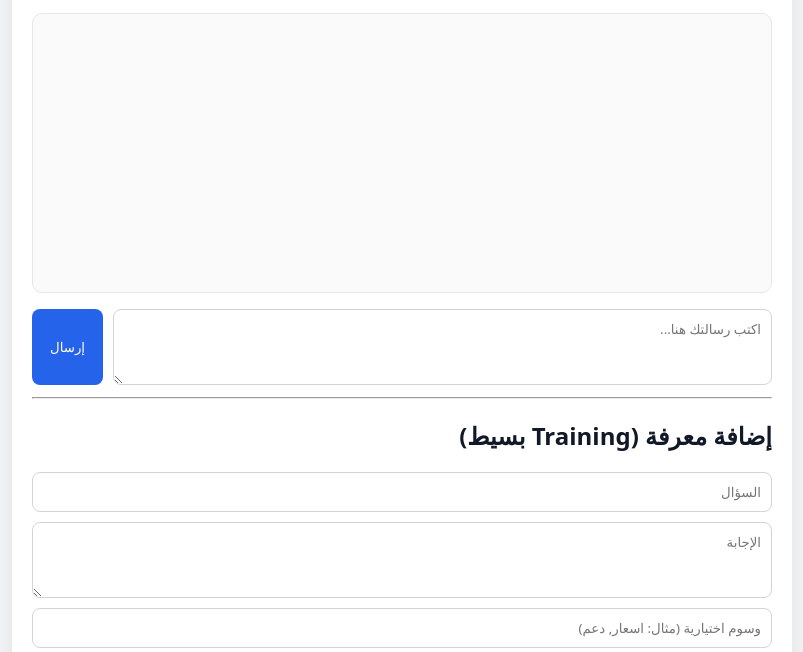
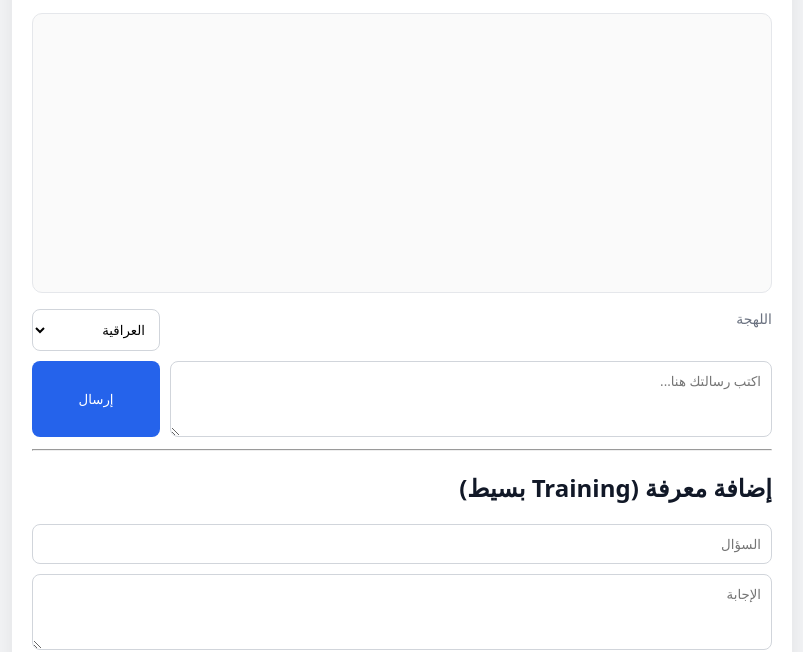
Before and after one commit to theceo25/aboody2025, a website: page public/index.html in a window 1280 px wide. Shown: the part 171-823 px from the top of the page, without its empty margins (238-1041 px from the left). Drawn offline with Linux system fonts and the light colour scheme.

Commit message:
Add Iraqi dialect support with selectable response style

```diff
--- a/public/app.js
+++ b/public/app.js
@@ -6,6 +6,7 @@ const questionInput = document.getElementById("questionInput");
 const answerInput = document.getElementById("answerInput");
 const tagsInput = document.getElementById("tagsInput");
 const chatBox = document.getElementById("chatBox");
+const dialectSelect = document.getElementById("dialectSelect");
 
 const conversation = [];
 
@@ -35,7 +36,7 @@ chatForm.addEventListener("submit", async (event) => {
     const response = await fetch("/api/chat", {
       method: "POST",
       headers: { "Content-Type": "application/json" },
-      body: JSON.stringify({ messages: conversation }),
+      body: JSON.stringify({ messages: conversation, dialect: dialectSelect.value }),
     });
 
     const data = await response.json();
--- a/public/index.html
+++ b/public/index.html
@@ -14,6 +14,11 @@
       <section id="chatBox" class="chat-box" aria-live="polite"></section>
 
       <form id="chatForm" class="chat-form">
+        <label for="dialectSelect">اللهجة</label>
+        <select id="dialectSelect">
+          <option value="iraqi" selected>العراقية</option>
+          <option value="msa">العربية الفصحى</option>
+        </select>
         <textarea
           id="messageInput"
           rows="3"
--- a/public/styles.css
+++ b/public/styles.css
@@ -93,3 +93,15 @@ button:disabled {
   opacity: 0.6;
   cursor: wait;
 }
+
+select {
+  border: 1px solid #d1d5db;
+  border-radius: 8px;
+  padding: 10px;
+  background: white;
+}
+
+label {
+  font-size: 14px;
+  color: var(--muted);
+}
```
Also changed, not shown: server.js (+7 -2 lines).
